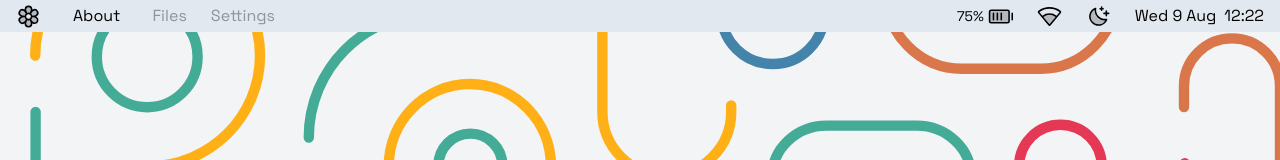
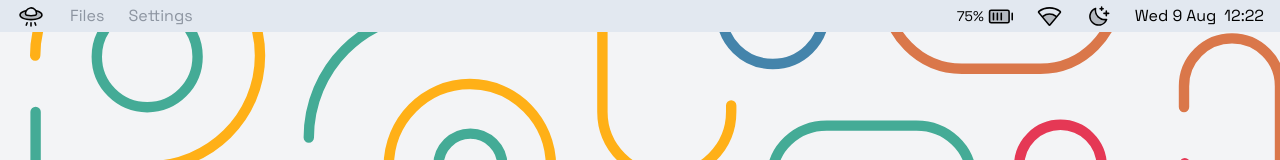
Before and after one commit to sanderdsz/sander-website, a Next.js app: page / in a window 1280 px wide. Shown: the top 160 px of the page. Built offline with nearby package versions, Linux system fonts and the light colour scheme.

Commit message:
chore: home button animations

```diff
--- a/src/components/dropdown/index.tsx
+++ b/src/components/dropdown/index.tsx
@@ -1,9 +1,21 @@
 import { useState } from "react";
 import { useComponent } from "@/contexts/componentContext";
+import {FlowerLotus, FlyingSaucer} from "@phosphor-icons/react";
+import {motion} from "framer-motion";
 
 const Dropdown = () => {
 	const component = useComponent();
 	const [isOpen, setIsOpen] = useState(false);
+
+	const button = {
+		rest: { scale: 1 },
+		hover: { scale: 1.25 },
+		pressed: { scale: 0.95 },
+	};
+	const arrow = {
+		rest: { rotate: 0 },
+		hover: { rotate: 360, transition: { duration: 0.4 } }
+	};
 
 	const toggleDropdown = () => {
 		setIsOpen(!isOpen);
@@ -16,15 +28,28 @@ const Dropdown = () => {
 
 	return (
 		<div className="relative inline-block text-left ">
-			<button
-				type="button"
+			<motion.div
+				className="refresh"
 				onClick={toggleDropdown}
-				className={`px-2 py-1 rounded-md ${
-					isOpen ? `bg-slate-300 dark:bg-slate-700 dark:text-gray-200` : null
-				}`}
+				variants={button}
+				initial="rest"
+				whileHover="hover"
+				whileTap="pressed"
 			>
-				About
-			</button>
+				<motion.svg
+					width="30"
+					height="25"
+					xmlns="http://www.w3.org/2000/svg"
+					variants={arrow}
+				>
+					<FlyingSaucer
+						className="cursor-pointer"
+						width={30}
+						height={25}
+						weight={"duotone"}
+					/>
+				</motion.svg>
+			</motion.div>
 			{isOpen && (
 				<div
 					className="absolute w-[12rem] left-0 mt-0 bg-slate-300 border-[1px] border-gray-400 rounded-md
--- a/src/components/navbar/index.tsx
+++ b/src/components/navbar/index.tsx
@@ -19,9 +19,6 @@ export const Navbar = () => {
 			dark:bg-slate-800 dark:text-gray-200 transition ease-in duration-200"
 		>
 			<div className="flex items-center justify-between pl-4 gap-3 md:gap-6">
-				<button>
-					<Flower width={25} height={25} weight={"duotone"} />
-				</button>
 				<Dropdown />
 				{deviceWidth > 640 ? (
 					<>
```
